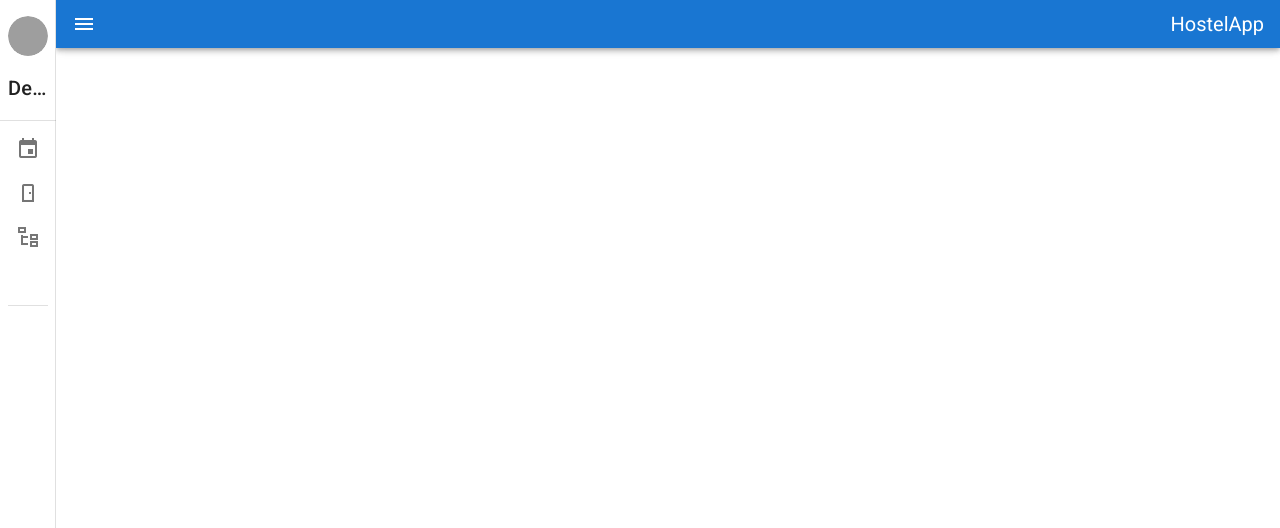
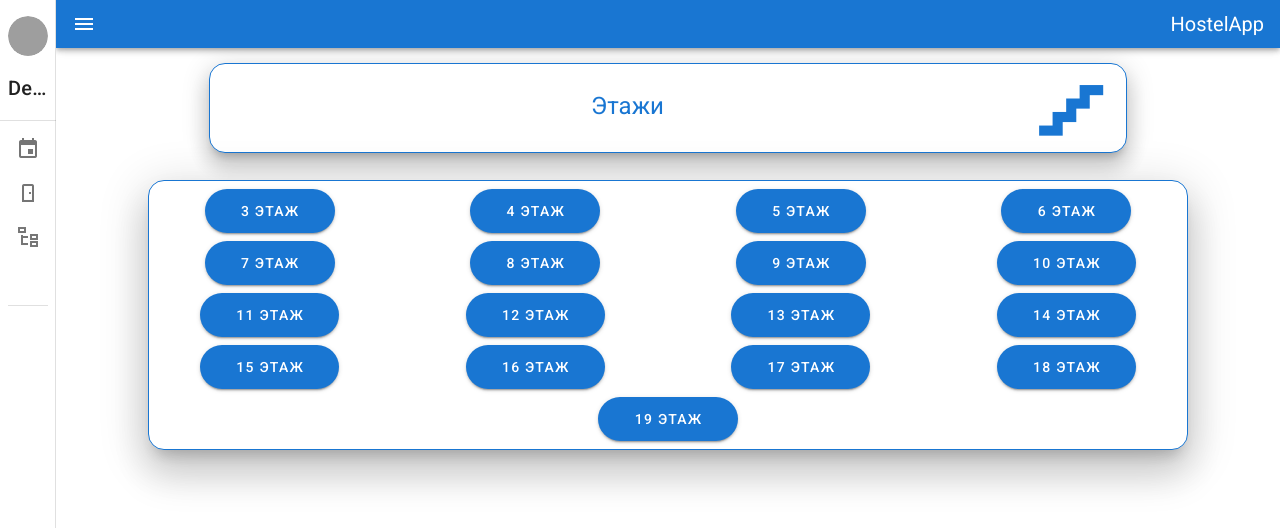
Before and after one commit to Solution456/vuetifyhostel, a Vue app: page /adminStage in a window 1280 px wide. Shown: the top 528 px of the page. Built offline with nearby package versions, Linux system fonts and the light colour scheme; no server answers; grey boxes are pictures that could not be loaded.

Commit message:
adminStage

```diff
--- a/src/router/index.js
+++ b/src/router/index.js
@@ -60,7 +60,7 @@ const routes = [
   {
     path: '/adminStage',
     name: 'AdminStage',
-    // component: () => import(/* webpackChunkName: "Register" */ '../views/AdminStage.vue')
+    component: () => import(/* webpackChunkName: "Register" */ '../views/AdminStage.vue')
   }
 ]
 
--- a/src/store/userEvents.js
+++ b/src/store/userEvents.js
@@ -1,34 +1,34 @@
-import firebase from 'firebase/compat/app'
-import { doc, setDoc } from "firebase/firestore";
+// // import firebase from 'firebase/compat/app'
+// // import { doc, setDoc } from "firebase/firestore";
 
-export default{
-  state: {
-    userEvents: {
-      nameEvents: null,
-      dateEvents: null,
-      fileEvents: null,
-      id: null
-    }
-  },
-  mutations: {
-      SET_USER_EVENTS(state, payload) {
-        state.userEvents.nameEvents = payload,
-        state.userEvents.dateEvents = payload,
-        state.userEvents.fileEvents = payload,
-        state.userEvents.id = payload
-      },
-  },
-  actions: {
-    ADDER_USER_EVENTS({commit}, payload) {
-      commit('SET_PROCESSING', true),
-      commit('CLEAR_ERROR')
+// export default{
+//   state: {
+//     userEvents: {
+//       nameEvents: null,
+//       dateEvents: null,
+//       fileEvents: null,
+//       id: null
+//     }
+//   },
+//   mutations: {
+//       SET_USER_EVENTS(state, payload) {
+//         state.userEvents.nameEvents = payload,
+//         state.userEvents.dateEvents = payload,
+//         state.userEvents.fileEvents = payload,
+//         state.userEvents.id = payload
+//       },
+//   },
+//   actions: {
+//     ADDER_USER_EVENTS({commit}, payload) {
+//       commit('SET_PROCESSING', true),
+//       commit('CLEAR_ERROR')
 
 
-    },
-  },
+//     },
+//   },
 
-  getters: {
+//   getters: {
 
-  },
+//   },
 
-}
+// }
--- a/src/views/AdminStage.vue
+++ b/src/views/AdminStage.vue
@@ -1,11 +1,277 @@
+.v-btn {
+  width: 55px;
+  min-width: 36px;
+}
 <template>
-  <div>
-    <h1>Events</h1>
+<div class="text-center">
+    <v-card
+    rounded="xl"
+     elevation="14"
+    class="mx-auto"
+    max-width=75%
+    outlined
+  >
+    <v-list-item three-line>
+      <v-list-item-content
+      >
+         <v-list-item-title class="text-h5 mb-1"
+         >
+          Этажи
+        </v-list-item-title>
+      </v-list-item-content>
+
+
+      <v-icon
+      size="81"
+      >
+      mdi-stairs</v-icon>
+    </v-list-item>
+  </v-card>
+  <v-card
+  rounded="xl"
+   elevation="24"
+   class="mx-auto"
+  max-width=85%
+    outlined>
+  <v-container
+    fluid
+    class="pa-0"
+  >
+    <v-row align="center">
+      <v-col
+
+      >
+        <div class="text-center">
+          <div class="my-2">
+            <v-btn
+
+            large
+              rounded
+              color="primary"
+              dark
+            >
+              3 этаж
+             </v-btn>
+          </div>
+          <div class="my-2">
+            <v-btn
+            large
+              rounded
+              color="primary"
+              dark
+            >
+              7 этаж
+            </v-btn>
+          </div>
+          <div class="my-2">
+            <v-btn
+            large
+                rounded
+                color="primary"
+                dark
+              >
+                11 этаж
+              </v-btn>
+            </div>
+          <div class="my-2">
+            <v-btn
+            large
+              rounded
+              color="primary"
+              dark
+            >
+              15 этаж
+            </v-btn>
+          </div>
+        </div>
+      </v-col>
+      <v-col
+
+      >
+        <div class="text-center">
+          <div class="my-2">
+            <v-btn
+            large
+              rounded
+              color="primary"
+              dark
+            >
+              4 этаж
+             </v-btn>
+          </div>
+          <div class="my-2">
+            <v-btn
+            large
+              rounded
+              color="primary"
+              dark
+            >
+              8 этаж
+            </v-btn>
+          </div>
+          <div class="my-2">
+            <v-btn
+            large
+                rounded
+                color="primary"
+                dark
+              >
+                12 этаж
+              </v-btn>
+            </div>
+          <div class="my-2">
+            <v-btn
+            large
+              rounded
+              color="primary"
+              dark
+            >
+              16 этаж
+            </v-btn>
+          </div>
+        </div>
+      </v-col>
+      <v-col
+
+      >
+        <div class="text-center">
+          <div class="my-2">
+            <v-btn
+            large
+              rounded
+              color="primary"
+              dark
+            >
+              5 этаж
+             </v-btn>
+          </div>
+          <div class="my-2">
+            <v-btn
+            large
+              rounded
+              color="primary"
+              dark
+            >
+              9 этаж
+            </v-btn>
+          </div>
+          <div class="my-2">
+            <v-btn
+            large
+                rounded
+                color="primary"
+                dark
+              >
+                13 этаж
+              </v-btn>
+            </div>
+          <div class="my-2">
+            <v-btn
+            large
+              rounded
+              color="primary"
+              dark
+            >
+              17 этаж
+            </v-btn>
+          </div>
+        </div>
+      </v-col>
+      <v-col>
+        <div class="text-center">
+          <div class="my-2">
+
+            <v-btn
+            large
+
+              rounded
+              color="primary"
+              dark
+            >
+              6 этаж
+             </v-btn>
+          </div>
+          <div class="my-2">
+            <v-btn
+            large
+              rounded
+              color="primary"
+              dark
+            >
+              10 этаж
+            </v-btn>
+          </div>
+          <div class="my-2">
+            <v-btn
+            large
+                rounded
+                color="primary"
+                dark
+              >
+               14 этаж
+              </v-btn>
+            </div>
+          <div class="my-2">
+            <v-btn
+            large
+              rounded
+              color="primary"
+              dark
+            >
+              18 этаж
+            </v-btn>
+
+          </div>
+
+        </div>
+
+      </v-col>
+    </v-row>
+    <v-row align="center"
+    >
+      <v-col>
+      <div class="my-2">
+            <v-btn
+            large
+              rounded
+              color="primary"
+              dark
+            >
+              19 этаж
+            </v-btn>
+          </div>
+      </v-col>
+    </v-row>
+
+  </v-container>
+  </v-card>
+
   </div>
 </template>
 <script>
-export default {}
+export default {
+
+}
 </script>
-<style>
+<style scoped>
+.v-application .mx-auto{
+  margin-top: 15px;
+  margin-bottom: 27px;
+}
+.theme--light.v-list-item:not(.v-list-item--active):not(.v-list-item--disabled){
+  color: rgba(25, 118, 210, 1);
+}
+.v-btn:not(.v-btn--round).v-size--large{
+  padding: 1px 35px;
+}
+.theme--light.v-sheet--outlined {
+    border: thin solid rgba(25, 118, 210, 1);
+}
+.row + .row {
+    margin-top: -32px;
+}
+.theme--light.v-icon {
+    color: rgba(25, 118, 210, 1);
+}
 
 </style>
```
